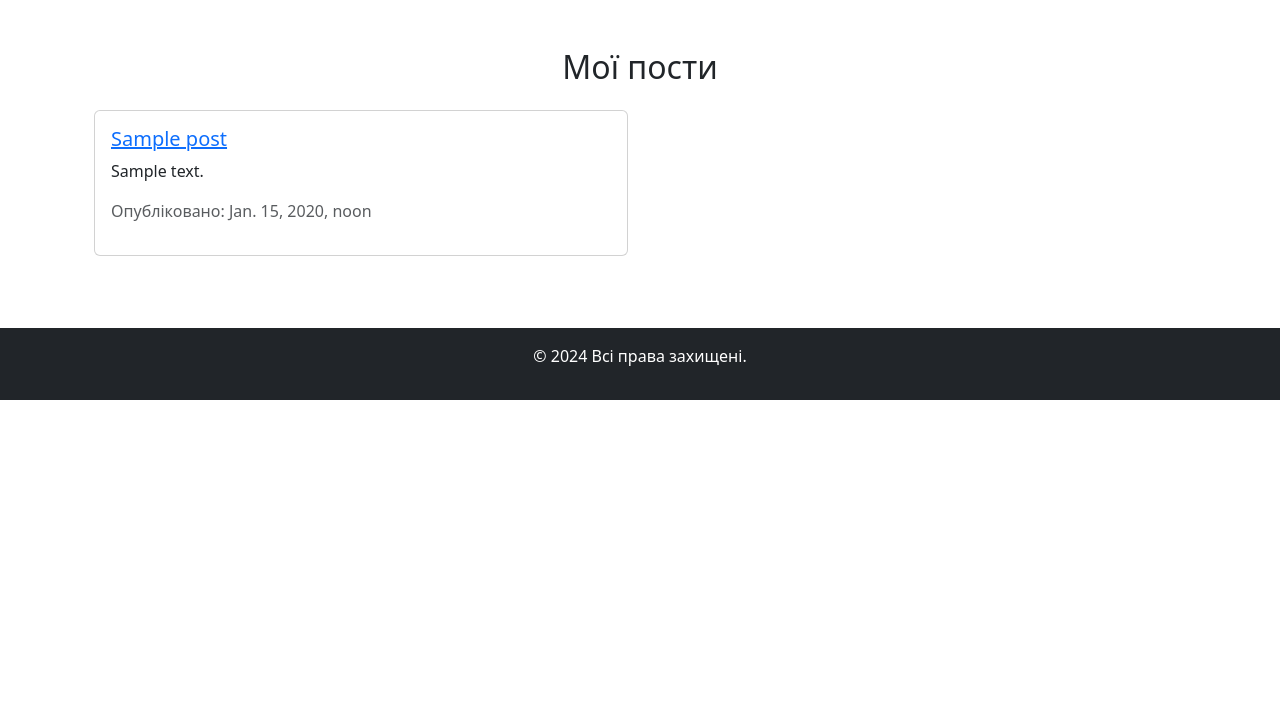
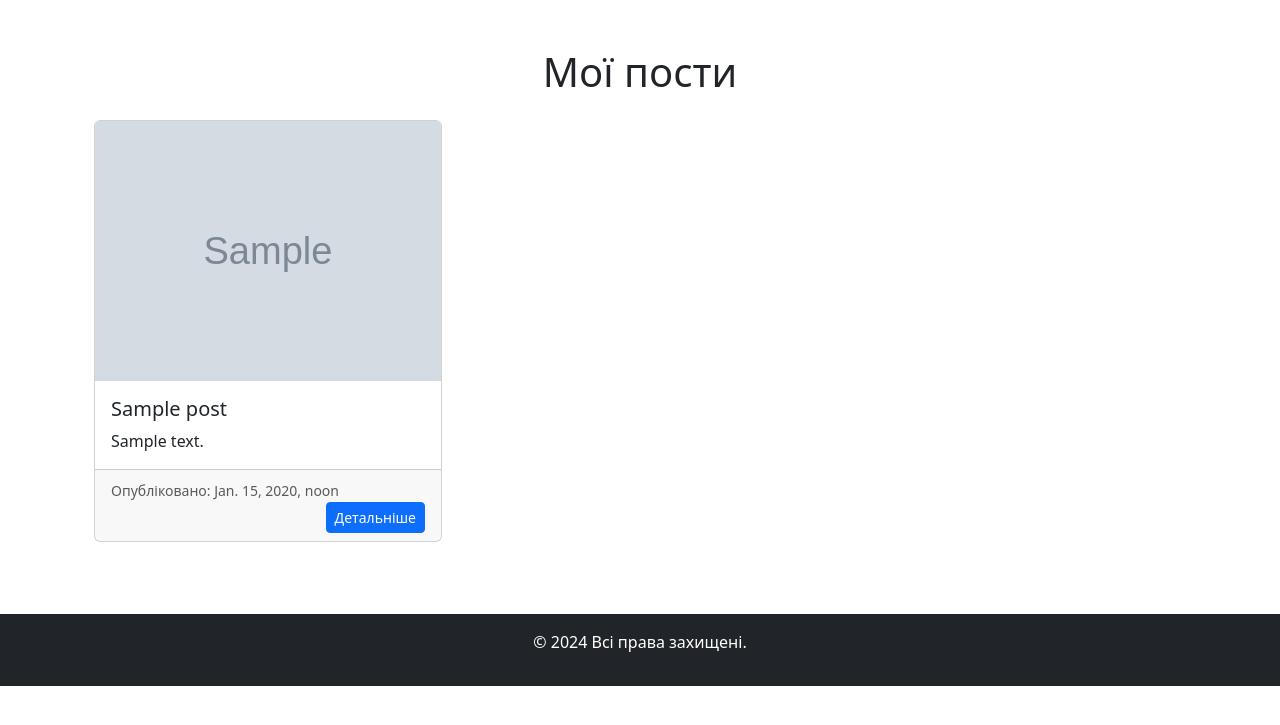
Before and after one commit to volodavkaa/DjangoProject, a Django app: page /posts/ in a window 1280 px wide. Shown: the part 62-787 px from the top of the page. Run offline with Django 5.2, Linux system fonts and the light colour scheme; tables that the repository leaves empty hold one stand-in row (values such as "Sample post"); grey boxes marked "Sample" are stand-in pictures; some libraries are stand-ins or nearby versions.

Commit message:
1 Зробив вивід списку потів. 2 До фото можна додати url 3 вивід списку постів адаптований під різні розміри екранів

```diff
--- a/blog/posts/admin.py
+++ b/blog/posts/admin.py
@@ -3,5 +3,5 @@ from .models import Post
 
 @admin.register(Post)
 class PostAdmin(admin.ModelAdmin):
-    list_display = ('title', 'slug', 'created_at', 'updated_at')
+    list_display = ('title', 'slug', 'created_at', 'updated_at', 'photo_url')
     prepopulated_fields = {'slug': ('title',)}
--- a/blog/posts/models.py
+++ b/blog/posts/models.py
@@ -1,11 +1,18 @@
 from django.db import models
+from django.utils.text import slugify
 
 class Post(models.Model):
     title = models.CharField(max_length=200)
+    slug = models.SlugField(max_length=200, unique=True, blank=True, null=True)
     content = models.TextField()
-    slug = models.SlugField(unique=True, blank=True, null=True)
     created_at = models.DateTimeField(auto_now_add=True)
     updated_at = models.DateTimeField(auto_now=True)
+    photo_url = models.URLField(max_length=500, blank=True, null=True)  # Поле для URL фото
+
+    def save(self, *args, **kwargs):
+        if not self.slug:
+            self.slug = slugify(self.title)
+        super().save(*args, **kwargs)
 
     def __str__(self):
         return self.title
--- a/blog/posts/templates/posts/post_list.html
+++ b/blog/posts/templates/posts/post_list.html
@@ -3,20 +3,26 @@
 {% block title %}Мої пости{% endblock %}
 
 {% block content %}
-<div class="container mt-4">
-  <h2 class="text-center mb-4">Мої пости</h2>
-  <div class="row">
-    {% for post in posts %}
-    <div class="col-md-6">
-      <div class="card mb-4">
-        <div class="card-body">
-          <h5 class="card-title"><a href="{% url 'post_detail' slug=post.slug %}">{{ post.title }}</a></h5>
-        <p class="card-text">{{ post.content|truncatewords:20 }}</p>
-        <p class="text-muted">Опубліковано: {{ post.created_at }}</p>
+<h1 class="text-center my-4">Мої пости</h1>
+<div class="container">
+    <div class="row">
+        {% for post in posts %}
+        <div class="col-md-4 col-sm-6 mb-4">
+            <div class="card h-100">
+                {% if post.photo_url %}
+                <img src="{{ post.photo_url }}" class="card-img-top" alt="Фото посту">
+                {% endif %}
+                <div class="card-body d-flex flex-column">
+                    <h5 class="card-title">{{ post.title }}</h5>
+                    <p class="card-text">{{ post.content|truncatewords:15 }}</p>
+                </div>
+                <div class="card-footer">
+                    <small class="text-muted">Опубліковано: {{ post.created_at }}</small>
+                    <a href="{% url 'post_detail' post.slug %}" class="btn btn-primary btn-sm float-end">Детальніше</a>
+                </div>
+            </div>
         </div>
-      </div>
+        {% endfor %}
     </div>
-    {% endfor %}
-  </div>
 </div>
 {% endblock %}
```
Also changed, not shown: blog/posts/templates/posts/post_detail.html (+7 -0 lines), blog/posts/migrations/0003_post_photo_url_post_slug.py (added).
